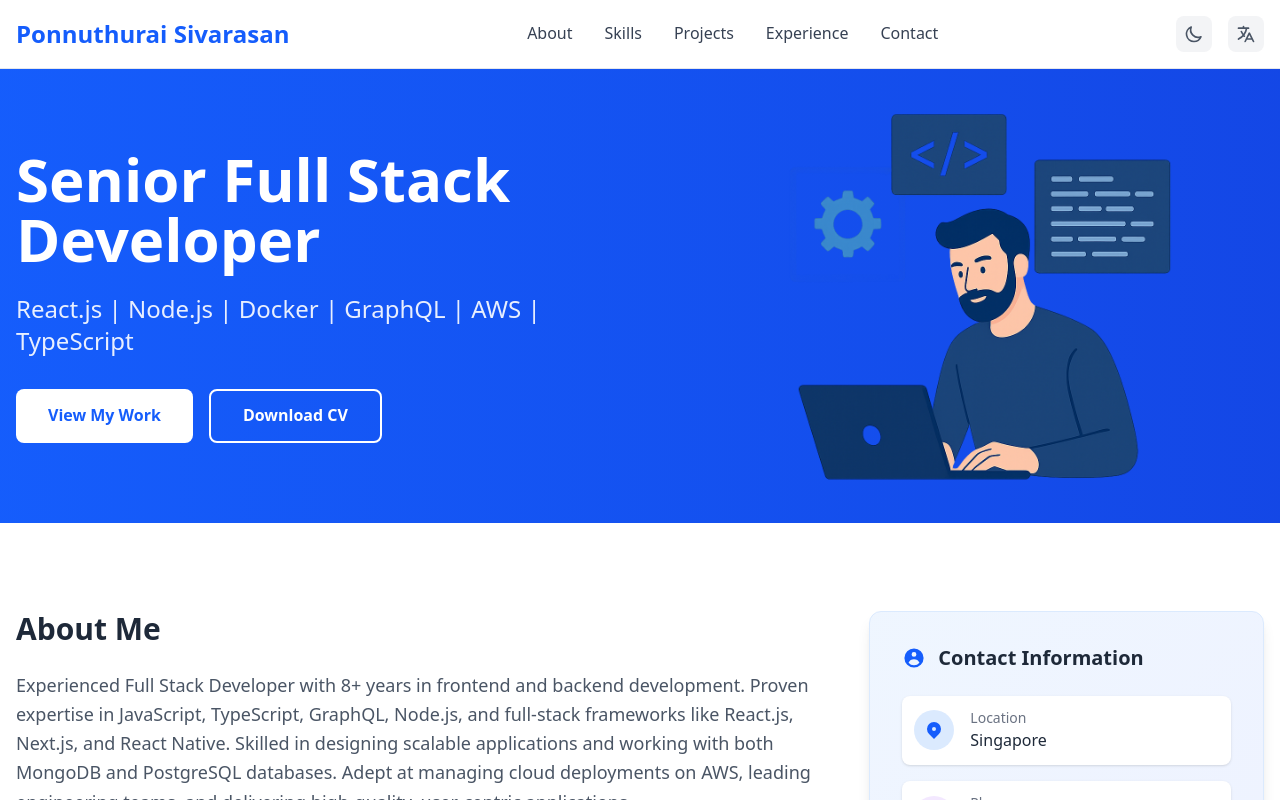
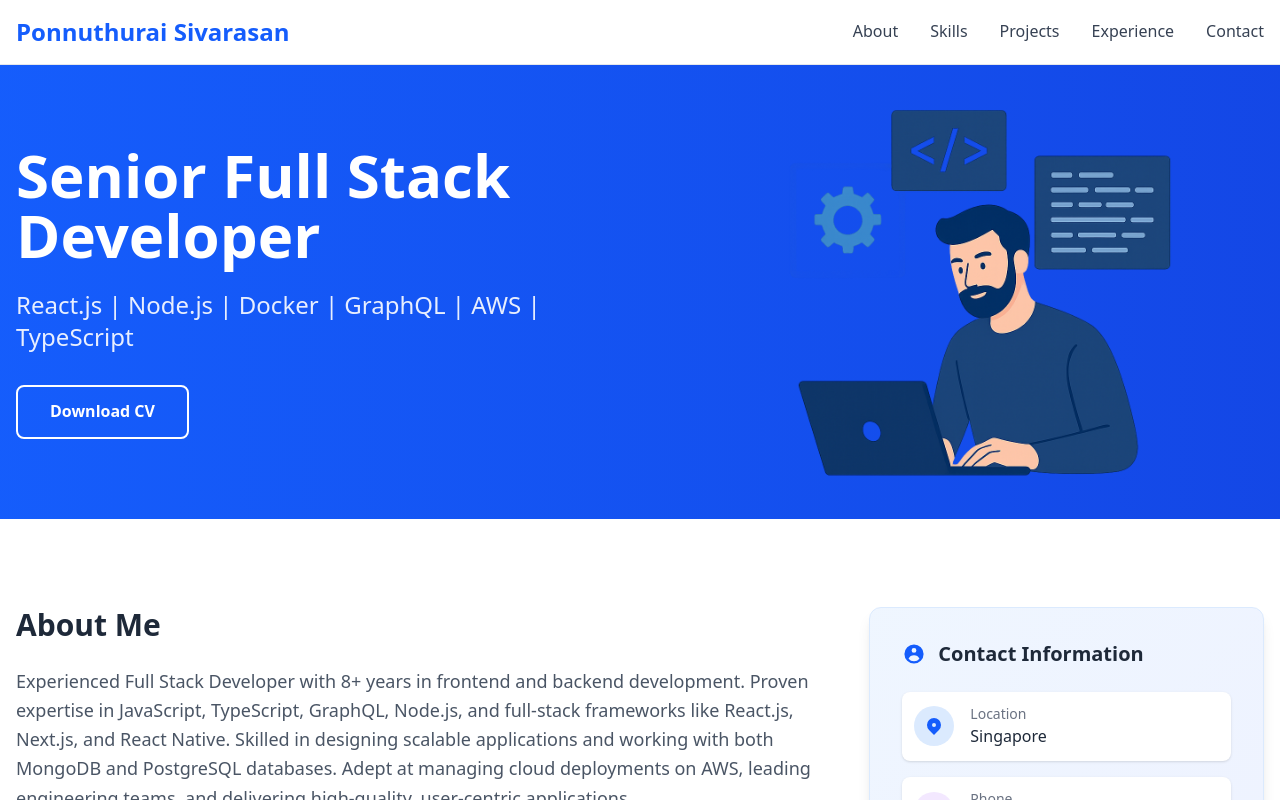
Before and after one commit to sivarasan-dev/sivarasan-dev.github.io, a Next.js app: page / in a window 1280 px wide. Shown: the top 800 px of the page. Built offline with nearby package versions, Linux system fonts and the light colour scheme.

Commit message:
Refactor homepage layout by removing unused buttons and improving the skills section presentation for better visual clarity.

```diff
--- a/src/app/page.tsx
+++ b/src/app/page.tsx
@@ -17,18 +17,6 @@ export default function Home() {
               <a href="#experience" className="text-gray-700 dark:text-gray-300 hover:text-blue-600 transition-colors">Experience</a>
               <a href="#contact" className="text-gray-700 dark:text-gray-300 hover:text-blue-600 transition-colors">Contact</a>
             </div>
-            <div className="flex items-center space-x-4">
-              <button className="p-2 rounded-lg bg-gray-100 dark:bg-gray-800 hover:bg-gray-200 dark:hover:bg-gray-700 transition-colors">
-                <svg className="w-5 h-5 text-gray-600 dark:text-gray-400" fill="none" stroke="currentColor" viewBox="0 0 24 24">
-                  <path strokeLinecap="round" strokeLinejoin="round" strokeWidth={2} d="M20.354 15.354A9 9 0 018.646 3.646 9.003 9.003 0 0012 21a9.003 9.003 0 008.354-5.646z" />
-                </svg>
-              </button>
-              <button className="p-2 rounded-lg bg-gray-100 dark:bg-gray-800 hover:bg-gray-200 dark:hover:bg-gray-700 transition-colors">
-                <svg className="w-5 h-5 text-gray-600 dark:text-gray-400" fill="none" stroke="currentColor" viewBox="0 0 24 24">
-                  <path strokeLinecap="round" strokeLinejoin="round" strokeWidth={2} d="M3 5h12M9 3v2m1.048 9.5A18.022 18.022 0 016.412 9m6.088 9h7M11 21l5-10 5 10M12.751 5C11.783 10.77 8.07 15.61 3 18.129" />
-                </svg>
-              </button>
-            </div>
           </div>
         </div>
       </nav>
@@ -41,9 +29,6 @@ export default function Home() {
               <h1 className="text-5xl md:text-6xl font-bold mb-6">Senior Full Stack Developer</h1>
               <p className="text-xl md:text-2xl mb-8 opacity-90">React.js | Node.js | Docker | GraphQL | AWS | TypeScript</p>
               <div className="flex flex-col sm:flex-row gap-4">
-                <button className="bg-white text-blue-600 px-8 py-3 rounded-lg font-semibold hover:bg-gray-100 transition-colors">
-                  View My Work
-                </button>
                 <a
                   href="/Sivarasan-CV.pdf"
                   download="Sivarasan-Ponnuthurai-CV.pdf"
@@ -144,11 +129,11 @@ export default function Home() {
                 <h3 className="text-xl font-semibold text-gray-800 dark:text-white">Frontend</h3>
               </div>
               <div className="flex flex-wrap gap-3">
-  <span className="inline-block bg-blue-100 dark:bg-blue-900 text-blue-800 dark:text-blue-200 px-3 py-1 rounded-full text-sm">React</span>
-  <span className="inline-block bg-blue-100 dark:bg-blue-900 text-blue-800 dark:text-blue-200 px-3 py-1 rounded-full text-sm">Next.js</span>
-  <span className="inline-block bg-blue-100 dark:bg-blue-900 text-blue-800 dark:text-blue-200 px-3 py-1 rounded-full text-sm">HTML/CSS</span>
-  <span className="inline-block bg-blue-100 dark:bg-blue-900 text-blue-800 dark:text-blue-200 px-3 py-1 rounded-full text-sm">Redux</span>
-</div>
+                <span className="inline-block bg-blue-100 dark:bg-blue-900 text-blue-800 dark:text-blue-200 px-3 py-1 rounded-full text-sm">React</span>
+                <span className="inline-block bg-blue-100 dark:bg-blue-900 text-blue-800 dark:text-blue-200 px-3 py-1 rounded-full text-sm">Next.js</span>
+                <span className="inline-block bg-blue-100 dark:bg-blue-900 text-blue-800 dark:text-blue-200 px-3 py-1 rounded-full text-sm">HTML/CSS</span>
+                <span className="inline-block bg-blue-100 dark:bg-blue-900 text-blue-800 dark:text-blue-200 px-3 py-1 rounded-full text-sm">Redux</span>
+              </div>
             </div>
             <div className="bg-white dark:bg-gray-800 rounded-lg p-6 shadow-lg">
               <div className="flex items-center mb-4">
```
